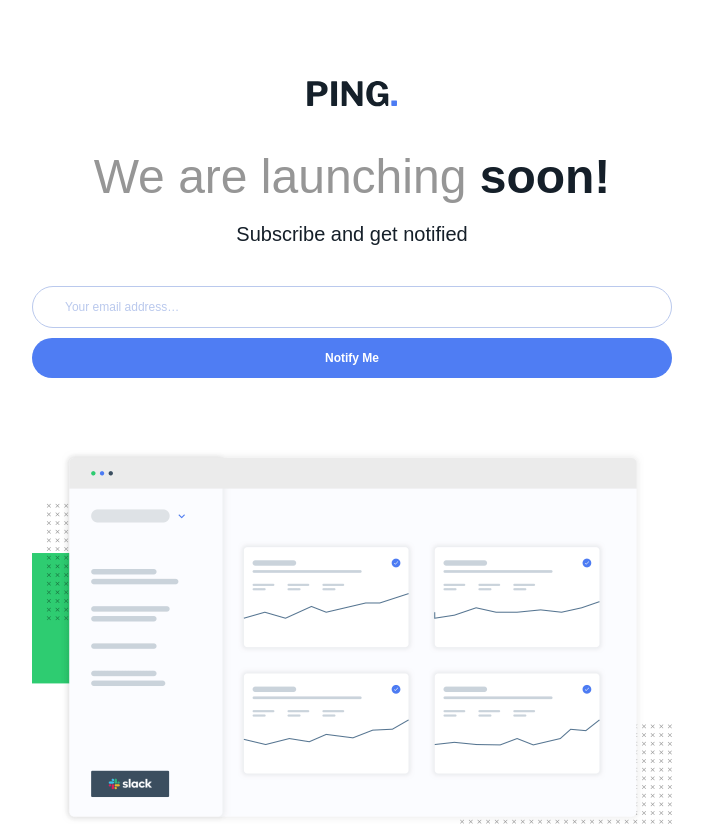
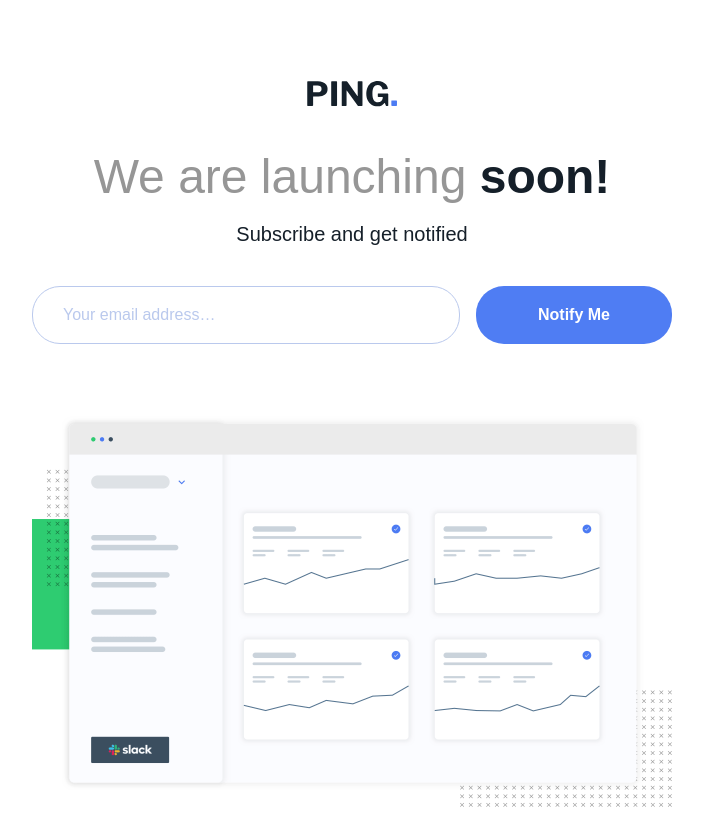
Before and after one commit to Orliland/ping_coming_soon_page, a React (Vite) app: page / in a window 1280 px wide. Shown: the top 826 px of the page, without its empty margins (288-991 px from the left). Built offline with nearby package versions, Linux system fonts and the light colour scheme.

Commit message:
add styles for form component

```diff
--- a/src/App.css
+++ b/src/App.css
@@ -6,13 +6,15 @@
   width: calc(100vw - 5.6rem);
   max-width: 100%;
   min-height: calc(100vh - 8.1rem - 3.7rem);
-  padding: 8rem 0 4.9rem;
+  padding: 8.1rem 2.8rem 3.7rem;
 }
 
 .header {
   display: flex;
   flex-direction: column;
   gap: 3.2rem;
+
+  padding-inline: 1.8rem;
 }
 
 .logo {
@@ -55,10 +57,12 @@
     margin: 0 auto;
     width: 100%;
     max-width: 64rem;
+    padding: 8rem 0rem 4.9rem;
   }
 
   .header {
     gap: 4rem;
+    padding: 0;
   }
 
   .header__content {
@@ -79,42 +83,6 @@
   }
 }
 
-.form {
-  display: flex;
-  flex-direction: column;
-  gap: 1rem;
-}
-
-.form__input {
-  padding: 1rem 3.2rem;
-  border: 0.1rem solid var(--light-pale-blue);
-  border-radius: 2.8rem;
-
-  font-size: 1.2rem;
-  font-weight: 300;
-  line-height: 2rem;
-
-  color: var(--very-dark-blue);
-}
-
-.form__input::placeholder {
-  color: var(--light-pale-blue);
-}
-
-.form__button {
-  padding: 1.2rem 0;
-  border: none;
-  border-radius: 2.8rem;
-
-  color: #ffffff;
-  background-color: var(--blue);
-
-  text-align: center;
-  font-weight: 600;
-  font-size: 1.2rem;
-  line-height: 1.6rem;
-}
-
 .thumbnail {
   width: 100%;
 }
--- a/src/App.jsx
+++ b/src/App.jsx
@@ -3,6 +3,7 @@
 import Logo from "./assets/logo.svg";
 import Illustration from "./assets/illustration-dashboard.png";
 import SocialLinks from "./components/SocialLinks";
+import Form from "./layout/Form";
 
 function App() {
   return (
@@ -16,18 +17,7 @@
           <p className="subheading">Subscribe and get notified</p>
         </div>
 
-        <form className="form">
-          <input
-            placeholder="Your email address…"
-            className="form__input"
-            type="email"
-            name="mail"
-            id="mail"
-          />
-          <button className="form__button" type="submit">
-            Notify Me
-          </button>
-        </form>
+        <Form />
       </header>
       <main className="main">
         <img
--- /dev/null
+++ b/src/layout/Form.css
@@ -0,0 +1,58 @@
+.form {
+  display: flex;
+  flex-direction: column;
+  gap: 1rem;
+}
+
+.form__input {
+  padding: 1rem 3.2rem;
+  border: 0.1rem solid var(--light-pale-blue);
+  border-radius: 2.8rem;
+
+  font-size: 1.2rem;
+  font-weight: 300;
+  line-height: 2rem;
+
+  color: var(--very-dark-blue);
+}
+
+.form__input::placeholder {
+  color: var(--light-pale-blue);
+}
+
+.form__button {
+  padding: 1.2rem 0;
+  border: none;
+  border-radius: 2.8rem;
+
+  color: #ffffff;
+  background-color: var(--blue);
+
+  text-align: center;
+  font-weight: 600;
+  font-size: 1.2rem;
+  line-height: 1.6rem;
+}
+
+@media (min-width: 700px) {
+  .form {
+    flex-direction: row;
+    gap: 1.6rem;
+  }
+
+  .form__input {
+    width: calc(100% - 6rem);
+    padding: 1.8rem 3rem;
+
+    font-size: 1.6rem;
+    line-height: 2rem;
+  }
+
+  .form__button {
+    padding: 1.8rem 6.2rem;
+
+    text-wrap: nowrap;
+    font-size: 1.6rem;
+    line-height: auto;
+  }
+}
--- /dev/null
+++ b/src/layout/Form.jsx
@@ -0,0 +1,22 @@
+import "./Form.css";
+
+// TODO: add form validation and input state
+
+const Form = () => {
+  return (
+    <form className="form">
+      <input
+        placeholder="Your email address…"
+        className="form__input"
+        type="email"
+        name="mail"
+        id="mail"
+      />
+      <button className="form__button" type="submit">
+        Notify Me
+      </button>
+    </form>
+  );
+};
+
+export default Form;
```
